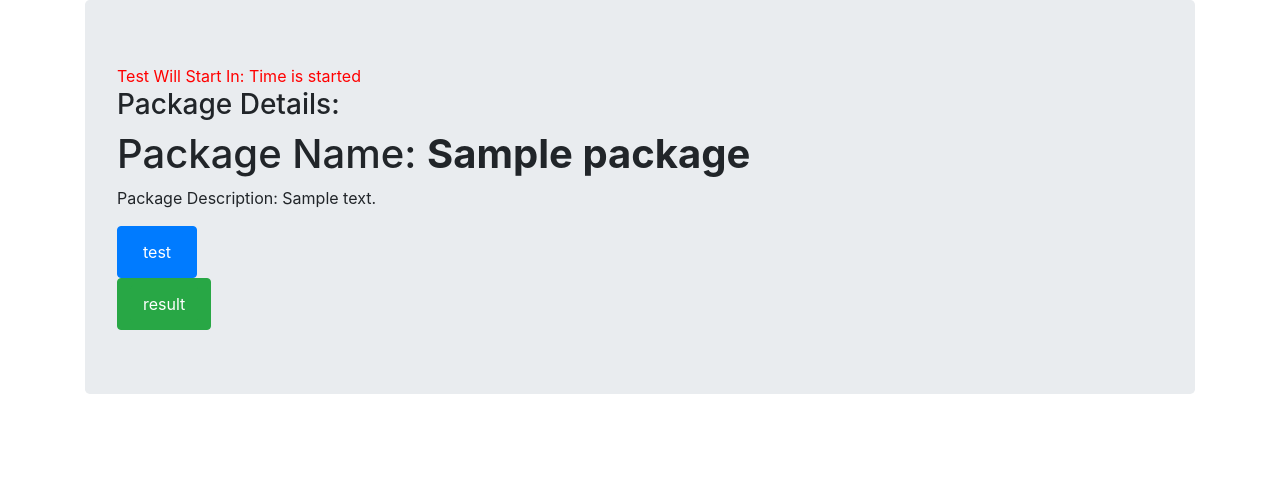
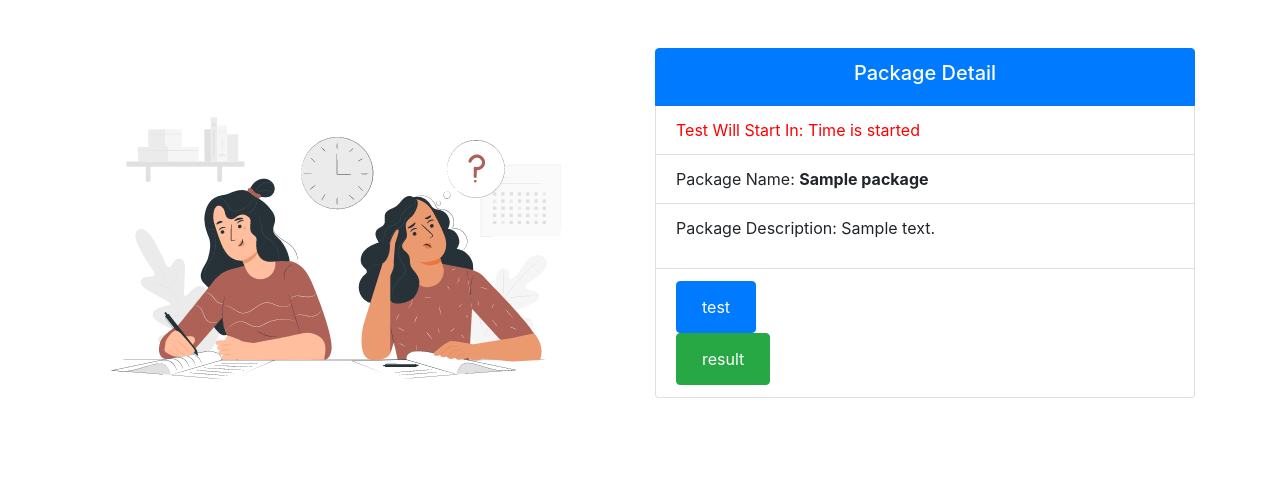
Before and after one commit to kunaldewangan/dj-online-examination-portal, a Django app: page /packages/1/detail/ in a window 1280 px wide. Shown: the part 58-557 px from the top of the page. Run offline with Django 3.2, Linux system fonts and the light colour scheme; a user stored in the database is signed in; tables that the repository leaves empty hold one stand-in row (values such as "Sample post"); some libraries are stand-ins or nearby versions.

Commit message:
adding images to package app

```diff
--- a/packages/templates/packages/package_detail.html
+++ b/packages/templates/packages/package_detail.html
@@ -1,21 +1,37 @@
 {% extends 'packages/package_base.html' %}
+{% load static %}
+{% block package_list %}
 
-{% block package_list %}
-<div class="col-md-12">
-    <div class="jumbotron">
-        <span style="color:red">Test Will Start In: <span id='start'>
+<div class="col-md-6">
+    <img class="img-fluid" src="{% static 'images/exam.gif' %}" alt="package-detail">
+</div>
+
+<div class="col-md-6 pt-5">
+    <ul class="list-group">
+        <li class="list-group-item active">
+            <center><h5>Package Detail</h5></center>
+        </li>
+        <li class="list-group-item">
+            <span style="color:red">Test Will Start In: <span id='start'>
             </span></span>
-        <h3>Package Details:</h3>
-        <h1>Package Name: <strong>{{object.name}}</strong></h1>
-        <p>Package Description: {{object.description}}</p>
+        </li>
+        <li class="list-group-item">
+            <span>Package Name: <strong>{{object.name}}</strong></span>
+        </li>
+        <li class="list-group-item">
+            <p>Package Description: {{object.description}}</p>
+        </li>
+
+        <li class="list-group-item">
+            <button id='test-button' type="button" class="btn btn-primary"><a class="btn btn-primary" href="#"
+                    id='test-href'>test</a></button>
+            <button type="button" class="btn btn-success"><a class="btn btn-success"
+                    href="{% url 'packages:user_package_result' package_id=object.id %}">result</a></button>
 
 
-        <button id='test-button' type="button" class="btn btn-primary"><a class="btn btn-primary" href="#" id='test-href'>test</a></button>
-        <button type="button" class="btn btn-success"><a class="btn btn-success" href="{% url 'packages:user_package_result' package_id=object.id %}">result</a></button>
+        </li>
+    </ul>
 
-
-
-    </div>
 </div>
 {% endblock %}
 
```
Also changed, not shown: packages/templates/packages/package_list.html (+26 -11 lines), packages/templates/packages/user_package.html (+11 -6 lines), packages/templates/packages/user_package_result.html (+16 -7 lines).
